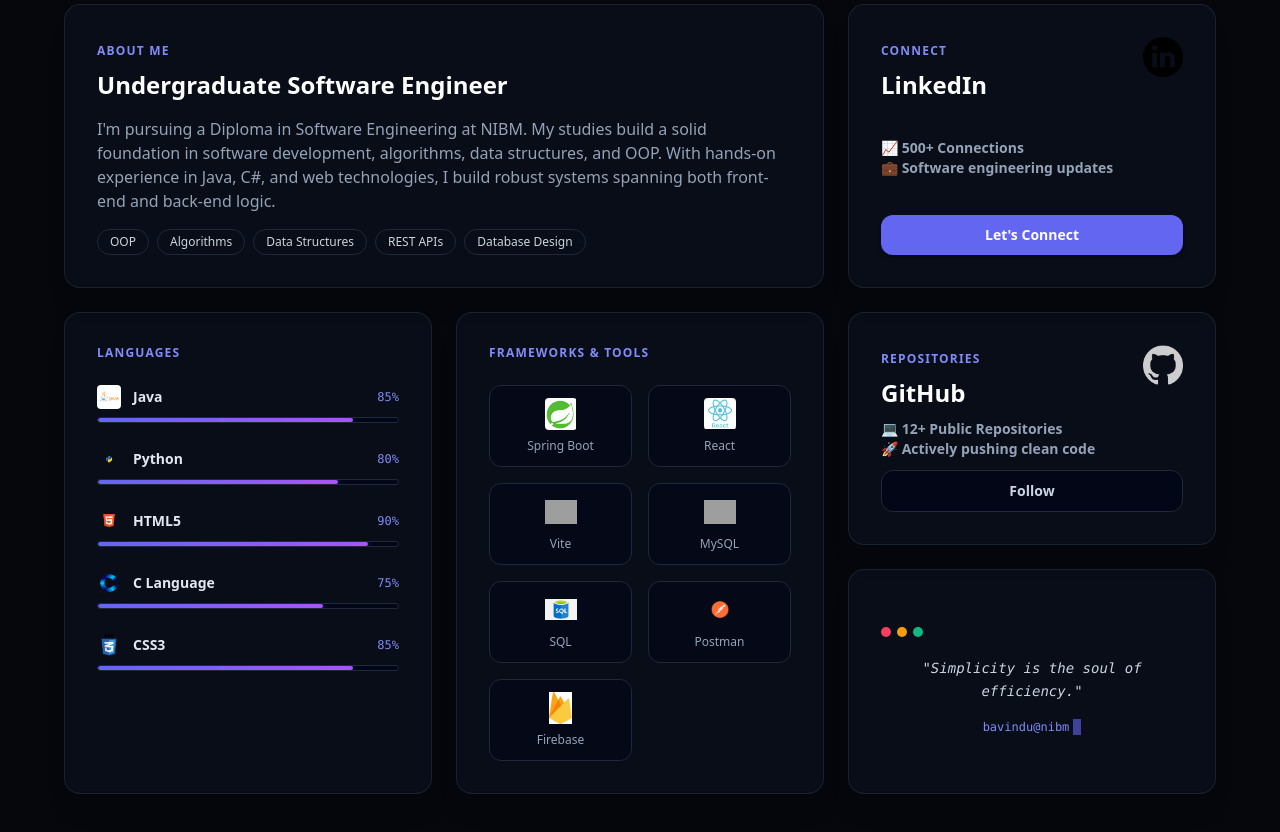
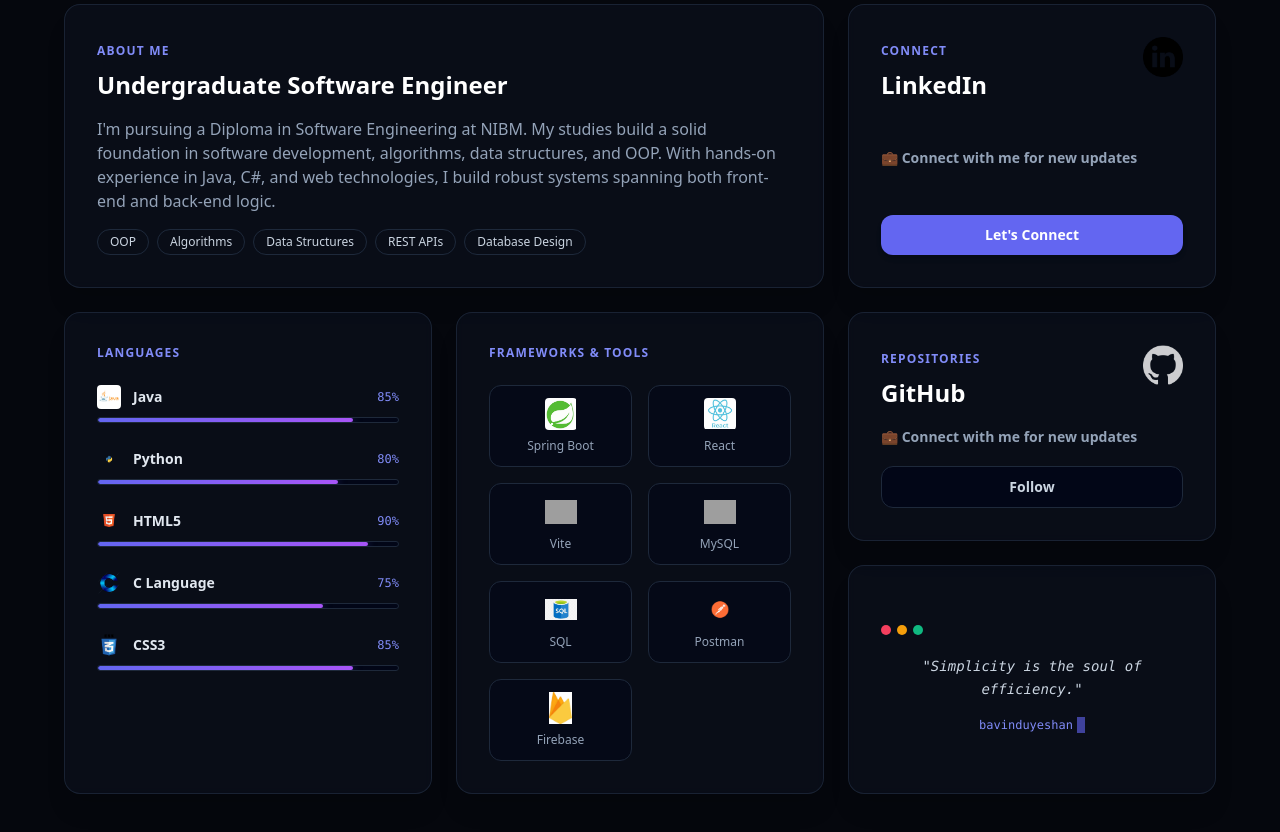
Before and after one commit to Bavinduyeshan/PortFolio, a React (Vite) app: page / in a window 1280 px wide. Shown: the part 1100-1932 px from the top of the page. Built offline with nearby package versions, Linux system fonts and the light colour scheme; grey boxes are pictures that could not be loaded.

Commit message:
updated ui ux

```diff
--- a/src/components/skills/Skills.jsx
+++ b/src/components/skills/Skills.jsx
@@ -213,8 +213,7 @@ export default function Skills() {
               <img src={linkedinLogo} alt="LinkedIn" className="w-10 h-10 object-contain" />
             </div>
             <div className="my-3 text-slate-400 text-sm font-semibold">
-              📈 500+ Connections <br />
-              💼 Software engineering updates
+              💼 Connect with me for new updates
             </div>
             <a
               href="https://www.linkedin.com/in/bavindu-yeshan-3a26052a7/"
@@ -287,10 +286,11 @@ export default function Skills() {
               </div>
               <img src={githubLogo} alt="GitHub" className="w-10 h-10 object-contain filter invert opacity-80" />
             </div>
-            <div className="my-2 text-slate-400 text-sm font-semibold">
-              💻 12+ Public Repositories <br />
-              🚀 Actively pushing clean code
+
+            <div className="my-3 text-slate-400 text-sm font-semibold">
+              💼 Connect with me for new updates
             </div>
+
             <a
               href="https://github.com/Bavinduyeshan"
               target="_blank"
@@ -318,7 +318,7 @@ export default function Skills() {
               "Simplicity is the soul of efficiency."
             </p>
             <div className="mt-4 font-mono text-xs text-indigo-400 flex items-center space-x-1 select-none">
-              <span>bavindu@nibm</span>
+              <span>bavinduyeshan</span>
               <span className="w-2 h-4 bg-indigo-500 animate-pulse inline-block"></span>
             </div>
           </div>
```
